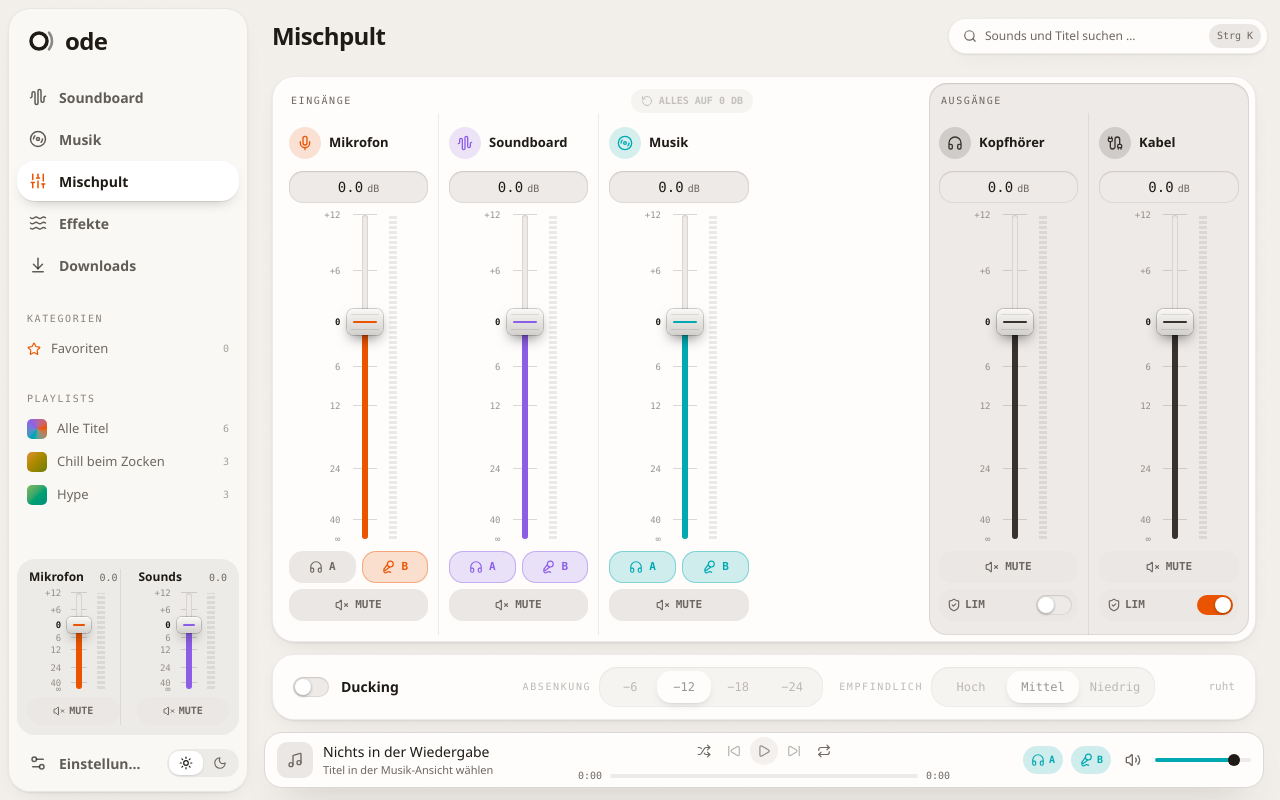
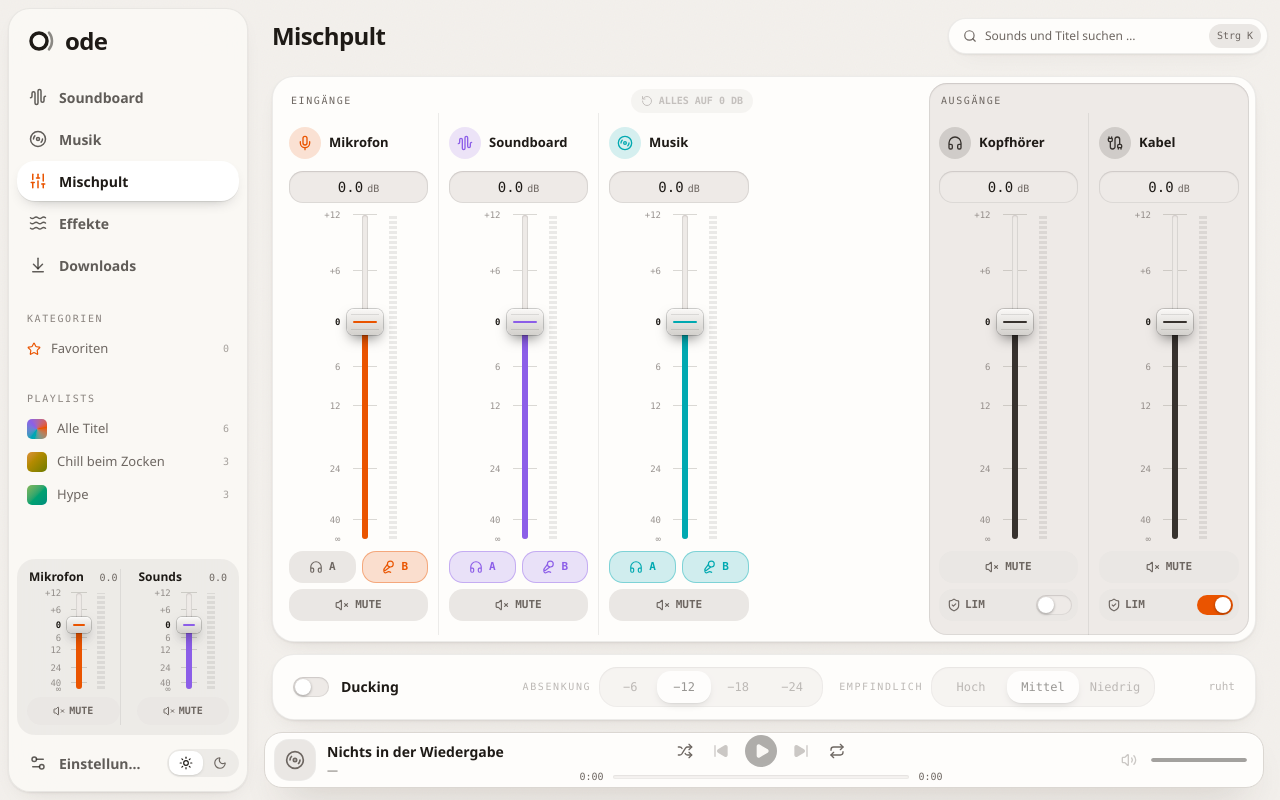
Before and after one commit to MosesCommitsFraud/Ode, a React (Vite) app: page / in a window 1280 px wide. Built offline with nearby package versions, Linux system fonts and the light colour scheme; the HTML template or start-up script is replaced by a standard one.

Commit message:
Player: Cover, schönere Zeitleiste und Steuerung, eigene Lautstärke statt A/B
A/B-Knöpfe entfernt. Der Lautstärkeregler regelt nur den Player und wird
aktiv, sobald music.setVolume aus der Musik-Bibliothek kommt.

```diff
--- a/src/components/shell/MusicBar.tsx
+++ b/src/components/shell/MusicBar.tsx
@@ -1,8 +1,7 @@
+import { convertFileSrc } from "@tauri-apps/api/core";
 import {
-  Headphones,
+  Disc3,
   Loader2,
-  Mic2,
-  Music,
   Pause,
   Play,
   Repeat,
@@ -14,12 +13,11 @@ import {
   Volume2,
   VolumeX,
 } from "lucide-react";
-import { useEffect, useRef, useState, type PointerEvent } from "react";
+import { useEffect, useRef, useState, type KeyboardEvent, type PointerEvent, type ReactNode } from "react";
 import { SetupWizard } from "~/components/setup/SetupWizard";
-import { Button } from "~/components/ui/button";
 import { downloads } from "~/lib/downloads";
-import { formatTime, music, useMusic, type Repeat as RepeatMode } from "~/lib/music";
-import { actions, useStore } from "~/lib/store";
+import { isTauri } from "~/lib/engine";
+import { formatTime, music, useMusic, type PlayerState, type Repeat as RepeatMode, type Track } from "~/lib/music";
 import { cn } from "~/lib/utils";
 
 const NEXT_REPEAT: Record<RepeatMode, RepeatMode> = { off: "all", all: "one", one: "off" };
@@ -29,20 +27,16 @@ const REPEAT_TITLE: Record<RepeatMode, string> = {
   one: "Wiederholen: dieser Titel",
 };
 
-/** Lautstärke-Regler: 0–100 % entspricht −40 … +6 dB, ganz links = aus. */
-function volumeToDb(v: number) {
-  return v <= 0.01 ? -60 : Math.round((-40 + v * 46) * 2) / 2;
-}
+/* Lautstärke und Cover kommen mit dem nächsten Stand der Musik-Bibliothek;
+   bis dahin bleiben die Felder optional. */
+type WithVolume = PlayerState & { volume?: number };
+type WithCover = Track & { cover?: string | null };
+const player = music as typeof music & { setVolume?: (v: number) => void };
 
-function dbToVolume(db: number) {
-  return db <= -60 ? 0 : Math.min(1, Math.max(0, (db + 40) / 46));
-}
-
-/** Fortschrittsbalken mit Klicken und Ziehen zum Springen. */
-function SeekBar({ position, duration }: { position: number; duration: number }) {
+/** Waagerechter Regler mit Ziehen, Klicken und Pfeiltasten. Wert 0–1. */
+function useDrag(onChange: (v: number) => void, onCommit?: (v: number) => void) {
   const ref = useRef<HTMLDivElement>(null);
   const [drag, setDrag] = useState<number | null>(null);
-  const shown = drag ?? (duration > 0 ? position / duration : 0);
 
   const fraction = (clientX: number) => {
     const rect = ref.current?.getBoundingClientRect();
@@ -50,67 +44,127 @@ function SeekBar({ position, duration }: { position: number; duration: number })
     return Math.min(1, Math.max(0, (clientX - rect.left) / rect.width));
   };
 
-  const onDown = (e: PointerEvent) => {
-    if (duration <= 0 || e.button !== 0) return;
-    e.currentTarget.setPointerCapture(e.pointerId);
-    setDrag(fraction(e.clientX));
+  const handlers = {
+    onPointerDown: (e: PointerEvent) => {
+      if (e.button !== 0) return;
+      e.currentTarget.setPointerCapture(e.pointerId);
+      const v = fraction(e.clientX);
+      setDrag(v);
+      onChange(v);
+    },
+    onPointerMove: (e: PointerEvent) => {
+      if (drag === null) return;
+      const v = fraction(e.clientX);
+      setDrag(v);
+      onChange(v);
+    },
+    onPointerUp: (e: PointerEvent) => {
+      if (drag === null) return;
+      onCommit?.(fraction(e.clientX));
+      setDrag(null);
+    },
   };
-  const onMove = (e: PointerEvent) => {
-    if (drag !== null) setDrag(fraction(e.clientX));
-  };
-  const onUp = (e: PointerEvent) => {
-    if (drag === null) return;
-    void music.seek(fraction(e.clientX) * duration);
-    setDrag(null);
-  };
+  return { ref, drag, handlers };
+}
+
+/** Zeitleiste: wird beim Hovern dicker, zeigt den Griff und springt per Klick. */
+function Timeline({ position, duration }: { position: number; duration: number }) {
+  const { ref, drag, handlers } = useDrag(() => {}, (v) => void music.seek(v * duration));
+  const enabled = duration > 0;
+  const shown = drag ?? (enabled ? position / duration : 0);
 
   return (
-    <div className="flex w-full max-w-md items-center gap-2 font-mono text-3xs text-muted-foreground tabular-nums">
-      <span className="w-8 text-right">{formatTime(shown * duration)}</span>
+    <div className="flex w-full max-w-lg items-center gap-2.5 font-mono text-3xs text-muted-foreground tabular-nums">
+      <span className="w-9 text-right">{formatTime(shown * duration)}</span>
       <div
         ref={ref}
-        onPointerDown={onDown}
-        onPointerMove={onMove}
-        onPointerUp={onUp}
-        className={cn("group relative flex h-3 flex-1 items-center", duration > 0 && "cursor-pointer")}
+        {...(enabled ? handlers : {})}
+        className={cn("group relative flex h-4 flex-1 touch-none items-center", !enabled && "opacity-50")}
       >
-        <div className="h-1 w-full overflow-hidden rounded-full bg-meter-track">
-          <div className="h-full rounded-full bg-[var(--ch-music)]" style={{ width: `${shown * 100}%` }} />
+        <div
+          className={cn(
+            "well relative h-1 w-full overflow-hidden rounded-full transition-[height] duration-150",
+            enabled && "group-hover:h-1.5",
+            drag !== null && "h-1.5",
+          )}
+        >
+          <div className="absolute inset-y-0 left-0 rounded-full bg-[var(--ch-music)]" style={{ width: `${shown * 100}%` }} />
         </div>
-        {duration > 0 && (
+        {enabled && (
           <span
-            className="absolute h-3 w-1.5 -translate-x-1/2 rounded-sm bg-foreground opacity-0 transition-opacity group-hover:opacity-100"
+            className={cn(
+              "absolute size-3 -translate-x-1/2 rounded-full bg-white shadow-[0_1px_3px_oklch(0%_0_0/45%)] transition-transform duration-150",
+              drag !== null ? "scale-100" : "scale-0 group-hover:scale-100",
+            )}
             style={{ left: `${shown * 100}%` }}
           />
         )}
       </div>
-      <span className="w-8">{formatTime(duration)}</span>
+      <span className="w-9">{formatTime(duration)}</span>
     </div>
   );
 }
 
-function RouteToggle({
+function VolumeSlider({ value, onChange, disabled }: { value: number; onChange: (v: number) => void; disabled: boolean }) {
+  const { ref, handlers } = useDrag(onChange);
+  const onKeyDown = (e: KeyboardEvent) => {
+    if (e.key === "ArrowRight" || e.key === "ArrowUp") onChange(Math.min(1, value + 0.05));
+    else if (e.key === "ArrowLeft" || e.key === "ArrowDown") onChange(Math.max(0, value - 0.05));
+    else return;
+    e.preventDefault();
+  };
+  return (
+    <div
+      ref={ref}
+      role="slider"
+      tabIndex={disabled ? -1 : 0}
+      aria-label="Player-Lautstärke"
+      aria-valuemin={0}
+      aria-valuemax={100}
+      aria-valuenow={Math.round(value * 100)}
+      aria-disabled={disabled}
+      title={disabled ? "Kommt mit dem nächsten Musik-Update" : `${Math.round(value * 100)} %`}
+      {...(disabled ? {} : handlers)}
+      onKeyDown={disabled ? undefined : onKeyDown}
+      className={cn(
+        "group relative flex h-4 w-24 touch-none items-center rounded-full outline-none focus-visible:ring-2 focus-visible:ring-ring",
+        disabled && "opacity-40",
+      )}
+    >
+      <div className="well relative h-1 w-full overflow-hidden rounded-full transition-[height] duration-150 group-hover:h-1.5">
+        <div className="absolute inset-y-0 left-0 rounded-full bg-foreground" style={{ width: `${value * 100}%` }} />
+      </div>
+      <span
+        className="absolute size-3 -translate-x-1/2 scale-0 rounded-full bg-white shadow-[0_1px_3px_oklch(0%_0_0/45%)] transition-transform duration-150 group-hover:scale-100"
+        style={{ left: `${value * 100}%` }}
+      />
+    </div>
+  );
+}
+
+function ControlButton({
+  title,
+  onClick,
+  disabled,
   active,
-  onClick,
-  title,
   children,
 }: {
-  active: boolean;
+  title: string;
   onClick: () => void;
-  title: string;
-  children: React.ReactNode;
+  disabled?: boolean;
+  active?: boolean;
+  children: ReactNode;
 }) {
   return (
     <button
       type="button"
       title={title}
       aria-pressed={active}
+      disabled={disabled}
       onClick={onClick}
       className={cn(
-        "flex h-7 cursor-default items-center gap-1 rounded-lg px-2 font-mono text-3xs font-semibold transition-colors [&_svg]:size-3.5",
-        active
-          ? "bg-[color-mix(in_oklch,var(--ch-music)_18%,transparent)] text-[var(--ch-music)]"
-          : "text-muted-foreground hover:bg-accent hover:text-foreground",
+        "flex size-8 cursor-default items-center justify-center rounded-full transition-colors disabled:opacity-35 [&_svg]:size-4",
+        active ? "text-[var(--ch-music)]" : "text-muted-foreground hover:text-foreground",
       )}
     >
       {children}
@@ -118,10 +172,37 @@ function RouteToggle({
   );
 }
 
-/** Schwebende Musik-Leiste unten: Titel, Steuerung, Fortschritt, Lautstärke und Wege. */
+function Cover({ track, loading }: { track: WithCover | null; loading: boolean }) {
+  const [failed, setFailed] = useState(false);
+  const src = track?.cover && isTauri ? convertFileSrc(track.cover) : null;
+  useEffect(() => setFailed(false), [src]);
+
+  return (
+    <div className="relative size-10 shrink-0 overflow-hidden rounded-lg bg-muted shadow-[0_0_0_1px_var(--hairline)]">
+      {src && !failed ? (
+        <img src={src} alt="" className="size-full object-cover" onError={() => setFailed(true)} draggable={false} />
+      ) : (
+        <div
+          className={cn(
+            "flex size-full items-center justify-center [&_svg]:size-5",
+            track ? "text-[var(--ch-music)]" : "text-muted-foreground",
+          )}
+        >
+          <Disc3 />
+        </div>
+      )}
+      {loading && (
+        <div className="absolute inset-0 flex items-center justify-center bg-black/45 text-white">
+          <Loader2 className="size-4 animate-spin" />
+        </div>
+      )}
+    </div>
+  );
+}
+
+/** Schwebende Musik-Leiste unten: Titel mit Cover, Steuerung, Zeitleiste, Player-Lautstärke. */
 export function MusicBar() {
-  const player = useMusic((s) => s.player);
-  const channel = useStore((s) => s.channels.music);
+  const state = useMusic((s) => s.player) as WithVolume;
 
   useEffect(() => {
     void music.init();
@@ -129,122 +210,71 @@ export function MusicBar() {
     void downloads.init();
   }, []);
 
-  const { track } = player;
+  const track = state.track as WithCover | null;
   const hasTrack = track !== null;
-  const volume = channel.muted ? 0 : dbToVolume(channel.gainDb);
+  const canSetVolume = typeof player.setVolume === "function";
+  const volume = state.volume ?? 1;
+  const lastVolume = useRef(volume > 0 ? volume : 1);
+  if (volume > 0) lastVolume.current = volume;
   const VolumeIcon = volume === 0 ? VolumeX : volume < 0.5 ? Volume1 : Volume2;
 
   return (
     <div className="px-4 pb-3">
-      <div className="mx-auto flex h-14 items-center gap-4 rounded-xl border border-border bg-card px-3 shadow-dock">
-        <div className="flex min-w-0 flex-1 items-center gap-2.5">
-          <div
-            className={cn(
-              "flex size-9 shrink-0 items-center justify-center rounded-md",
-              hasTrack
-                ? "bg-[color-mix(in_oklch,var(--ch-music)_18%,transparent)] text-[var(--ch-music)]"
-                : "bg-muted text-muted-foreground",
-            )}
-          >
-            {player.loading ? <Loader2 className="size-4 animate-spin" /> : <Music className="size-4" />}
-          </div>
+      <div className="mx-auto flex h-14 items-center gap-4 rounded-xl border border-border bg-card px-2.5 shadow-dock">
+        <div className="flex min-w-0 flex-1 items-center gap-3">
+          <Cover track={track} loading={state.loading} />
           <div className="min-w-0">
-            <div className="truncate text-sm">{track?.title ?? "Nichts in der Wiedergabe"}</div>
-            <div className="truncate text-2xs text-muted-foreground">
-              {player.error ??
-                (player.loading
-                  ? "Lädt …"
-                  : hasTrack
-                    ? [track.artist, player.queueLength > 1 && `${player.queueIndex + 1} von ${player.queueLength}`]
-                        .filter(Boolean)
-                        .join(" · ") || "Musik"
-                    : "Titel in der Musik-Ansicht wählen")}
+            <div className="truncate text-sm font-semibold">{track?.title ?? "Nichts in der Wiedergabe"}</div>
+            <div className={cn("truncate text-2xs", state.error ? "text-error-foreground" : "text-muted-foreground")}>
+              {state.error ?? (state.loading ? "Lädt …" : (track?.artist ?? (hasTrack ? "Unbekannt" : "—")))}
             </div>
           </div>
         </div>
 
-        <div className="flex flex-[1.4] flex-col items-center gap-1">
-          <div className="flex items-center gap-0.5">
-            <Button
-              variant="ghost"
-              size="icon-sm"
-              title={player.shuffle ? "Zufall: an" : "Zufall: aus"}
-              aria-pressed={player.shuffle}
-              onClick={() => music.setShuffle(!player.shuffle)}
-              className={cn(player.shuffle && "text-[var(--ch-music)] hover:text-[var(--ch-music)]")}
+        <div className="flex flex-[1.4] flex-col items-center gap-0.5">
+          <div className="flex items-center gap-1">
+            <ControlButton
+              title={state.shuffle ? "Zufall: an" : "Zufall: aus"}
+              active={state.shuffle}
+              onClick={() => music.setShuffle(!state.shuffle)}
             >
               <Shuffle />
-            </Button>
-            <Button variant="ghost" size="icon-sm" disabled={!hasTrack} title="Zurück" onClick={() => music.previous()}>
-              <SkipBack />
-            </Button>
-            <Button
-              variant="secondary"
-              size="icon-sm"
+            </ControlButton>
+            <ControlButton title="Zurück" disabled={!hasTrack} onClick={() => music.previous()}>
+              <SkipBack className="fill-current" />
+            </ControlButton>
+            <button
+              type="button"
               disabled={!hasTrack}
-              title={player.playing ? "Pause" : "Abspielen"}
+              title={state.playing ? "Pause" : "Abspielen"}
               onClick={() => music.toggle()}
-              className="rounded-full"
+              className="mx-1 flex size-8 cursor-default items-center justify-center rounded-full bg-foreground text-background transition-transform active:scale-95 disabled:opacity-35 [&_svg]:size-4 [&_svg]:fill-current"
             >
-              {player.playing ? <Pause /> : <Play />}
-            </Button>
-            <Button variant="ghost" size="icon-sm" disabled={!hasTrack} title="Weiter" onClick={() => music.next()}>
-              <SkipForward />
-            </Button>
-            <Button
-              variant="ghost"
-              size="icon-sm"
-              title={REPEAT_TITLE[player.repeat]}
-              aria-pressed={player.repeat !== "off"}
-              onClick={() => music.setRepeat(NEXT_REPEAT[player.repeat])}
-              className={cn(player.repeat !== "off" && "text-[var(--ch-music)] hover:text-[var(--ch-music)]")}
+              {state.playing ? <Pause /> : <Play className="translate-x-px" />}
+            </button>
+            <ControlButton title="Weiter" disabled={!hasTrack} onClick={() => music.next()}>
+              <SkipForward className="fill-current" />
+            </ControlButton>
+            <ControlButton
+              title={REPEAT_TITLE[state.repeat]}
+              active={state.repeat !== "off"}
+              onClick={() => music.setRepeat(NEXT_REPEAT[state.repeat])}
             >
-              {player.repeat === "one" ? <Repeat1 /> : <Repeat />}
-            </Button>
+              {state.repeat === "one" ? <Repeat1 /> : <Repeat />}
+            </ControlButton>
           </div>
-          <SeekBar position={player.positionMs} duration={player.durationMs} />
+          <Timeline position={state.positionMs} duration={state.durationMs} />
         </div>
 
-        <div className="flex flex-1 items-center justify-end gap-2 text-muted-foreground">
-          <RouteToggle
-            title="Musik auf Kopfhörer (A)"
-            active={channel.routeA}
-            onClick={() => actions.setChannel("music", { routeA: !channel.routeA })}
+        <div className="flex flex-1 items-center justify-end gap-1.5 pr-1.5">
+          <ControlButton
+            title={volume === 0 ? "Ton an" : "Stumm"}
+            disabled={!canSetVolume}
+            onClick={() => player.setVolume?.(volume === 0 ? lastVolume.current : 0)}
           >
-            <Headphones />A
-          </RouteToggle>
-          <RouteToggle
-            title="Musik ins virtuelle Mikrofon (B)"
-            active={channel.routeB}
-            onClick={() => actions.setChannel("music", { routeB: !channel.routeB })}
-          >
-            <Mic2 />B
-          </RouteToggle>
-          <button
-            type="button"
-            title={channel.muted ? "Musik einschalten" : "Musik stumm"}
-            onClick={() => actions.setChannel("music", { muted: !channel.muted })}
-            className="flex size-7 cursor-default items-center justify-center rounded-lg hover:bg-accent hover:text-foreground"
-          >
-            <VolumeIcon className="size-4" />
-          </button>
-          <input
-            type="range"
-            aria-label="Musik-Lautstärke"
-            title={`${channel.gainDb > -60 ? channel.gainDb.toFixed(1) : "−∞"} dB`}
-            min={0}
-            max={1}
-            step={0.01}
-            value={volume}
-            onChange={(e) => {
-              const v = Number(e.target.value);
-              actions.setChannel("music", { gainDb: volumeToDb(v), muted: false });
-            }}
-            className="h-1 w-24 cursor-default appearance-none rounded-full [&::-webkit-slider-thumb]:size-3 [&::-webkit-slider-thumb]:appearance-none [&::-webkit-slider-thumb]:rounded-full [&::-webkit-slider-thumb]:bg-foreground"
-            style={{
-              background: `linear-gradient(to right, var(--ch-music) ${volume * 100}%, var(--meter-track) 0)`,
-            }}
-          />
+            <VolumeIcon />
+          </ControlButton>
+          <VolumeSlider value={volume} disabled={!canSetVolume} onChange={(v) => player.setVolume?.(v)} />
         </div>
       </div>
       {/* Einrichtungsassistent beim ersten Start (Portal, liegt nur hier, weil die Leiste immer da ist). */}
```
